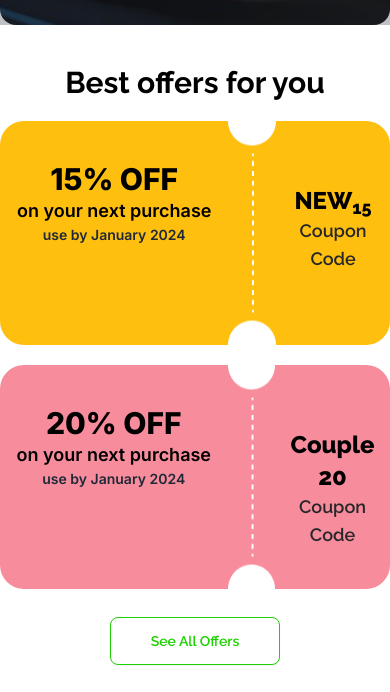
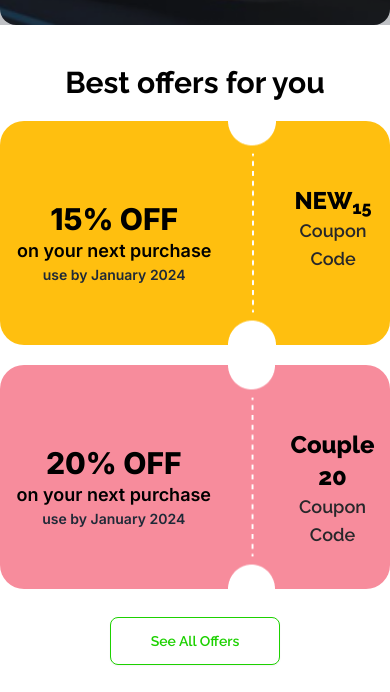
Before and after one commit to mottalibhassan/B9A5-smart-ticketing-main, a plain HTML site: page index.html in a window 390 px wide. Shown: the part 923-1615 px from the top of the page. Drawn offline with nearby package versions, Linux system fonts and the light colour scheme.

Commit message:
bug fixed

```diff
--- a/index.html
+++ b/index.html
@@ -59,7 +59,7 @@
             <h2 class="text-black text-3xl lg:text-5xl font-bold text-center raleway700">Best offers for you</h2>
             <div class="lg:flex gap-3">
                 <div class="w-full lg:w-2/4 h-56 bg-[#FFBF0F] rounded-3xl mt-5 flex">
-                    <div class="w-3/5  text-center pt-10">
+                    <div class="w-3/5  text-center pt-20 lg:pt-10">
                         <h2 class="text-3xl lg:text-5xl inter900 text-black font-extrabold">15% OFF</h2>
                         <h5 class="text-lg  lg:text-2xl inter900 text-black font-semibold">on your next purchase</h5>
                         <p class="text-sm lg:text-xl inter700 font-semibold">use by January 2024</p>
@@ -72,8 +72,8 @@
                         <p class="text-lg lg:text-2xl raleway700 text-zinc-800 font-semibold">Coupon Code</p>
                     </div>
                 </div>
-                <div class="w-full lg:w-2/4 h-56 bg-[#F78C9C] rounded-3xl mt-5 flex">
-                    <div class="w-3/5 text-center pt-10">
+                <div class="w-full lg:w-2/4 h-56 bg-[#F78C9C] rounded-3xl  mt-5 flex">
+                    <div class="w-3/5 text-center pt-20 lg:pt-10">
                         <h2 class="text-3xl lg:text-5xl inter900 text-black font-extrabold">20% OFF</h2>
                         <h5 class="text-lg  lg:text-2xl inter900 text-black font-semibold">on your next purchase</h5>
                         <p class="text-sm lg:text-xl inter700 font-semibold">use by January 2024</p>
@@ -94,7 +94,7 @@
             </div>
         </section>
         <!-- ticket sell section  -->
-        <section class="bg-[#F7F8F8] rounded-t-3xl border-t-[#1dd100] border-2" id="buyTicket">
+        <section class="bg-[#F7F8F8] mb-8 pb-5 lg:mb-16 rounded-t-3xl border-t-[#1dd100] border-2" id="buyTicket">
             <!-- paribahan section title and discription -->
             <div>
                 <h2 class="text-3xl lg:text-4xl text-black raleway700 pt-10 font-bold text-center">RouteRover</h2>
```
